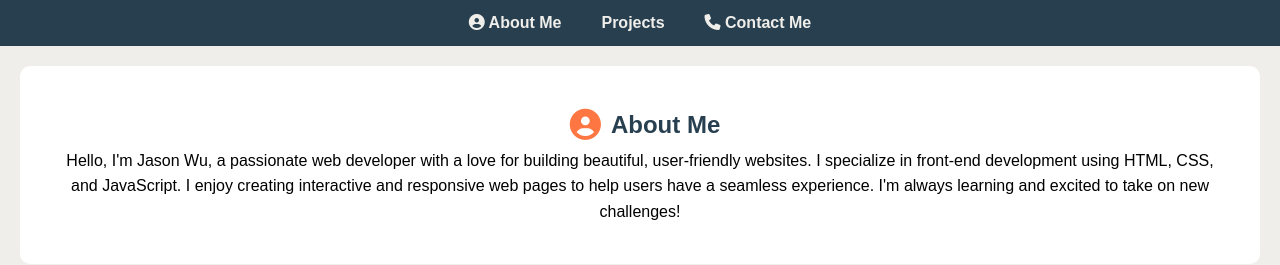
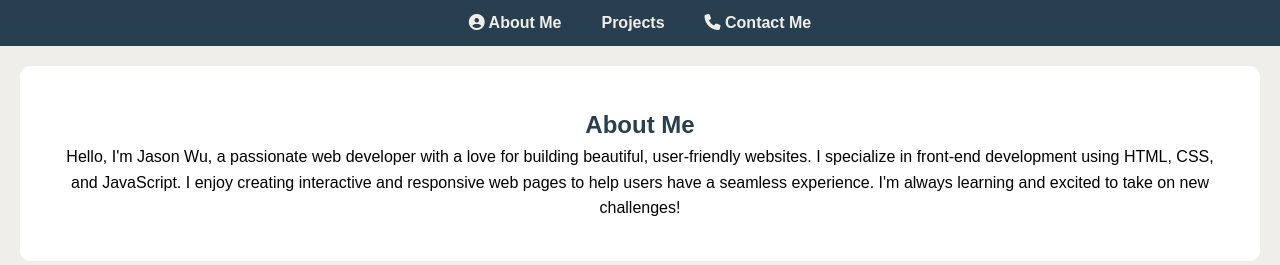
Before and after one commit to ThiccChicken-opps/repo, a plain HTML site: page index.html in a window 1280 px wide. Shown: the top 265 px of the page. Drawn offline with Linux system fonts and the light colour scheme; a script that the page names is missing.

Commit message:
second commit

```diff
--- a/index.html
+++ b/index.html
@@ -22,7 +22,7 @@
   </header>
 
   <section id="about" class="section">
-    <h1><a href="#about" class="about-link"><i class="fa-solid fa-circle-user"></i> About Me</a></h1>
+    <h1><a href="#about" class="about-link">About Me</a></h1>
     <p>Hello, I'm Jason Wu, a passionate web developer with a love for building beautiful, user-friendly websites. I specialize in front-end development using HTML, CSS, and JavaScript. I enjoy creating interactive and responsive web pages to help users have a seamless experience. I'm always learning and excited to take on new challenges!</p>
   </section>
 
```
